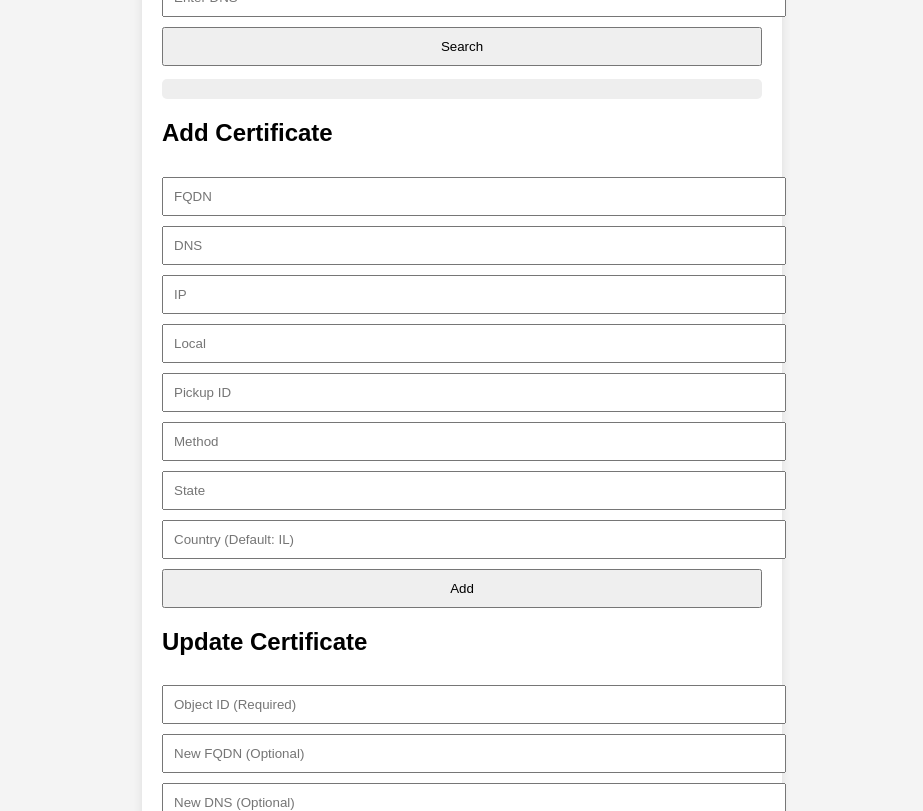
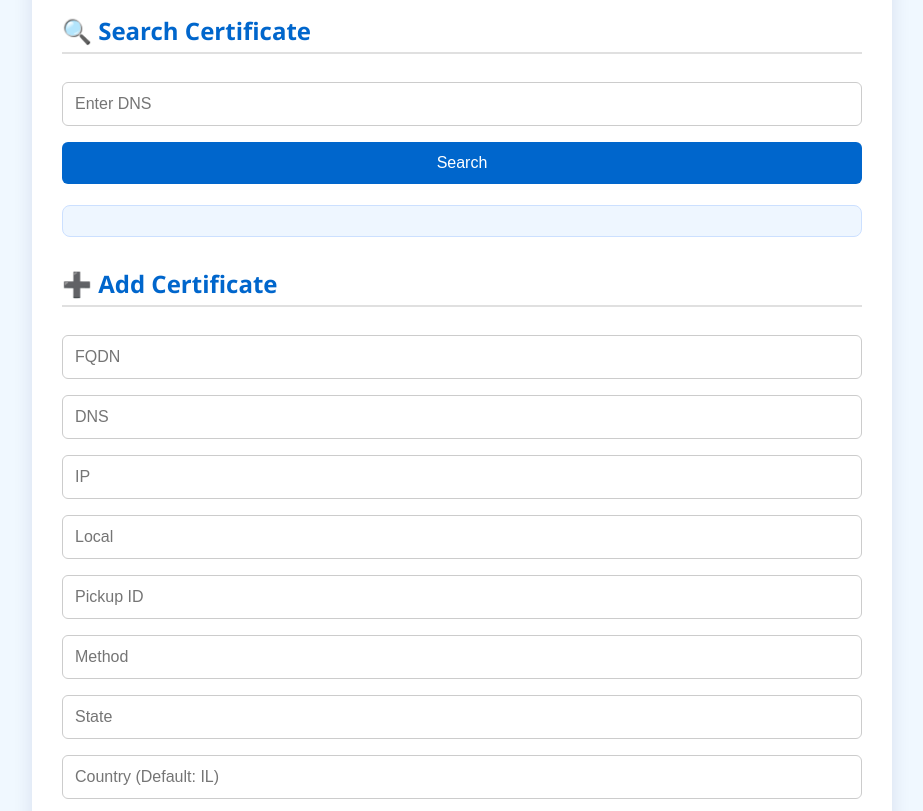
Before and after one commit to syelba/CertAutomation, a plain HTML site: page index.html in a window 1280 px wide. Shown: the part 140-951 px from the top of the page, without its empty margins (178-1101 px from the left). Drawn offline with Linux system fonts and the light colour scheme.

Commit message:
Update index.html

```diff
--- a/index.html
+++ b/index.html
@@ -1,43 +1,77 @@
 <!DOCTYPE html>
 <html lang="en">
 <head>
-    <meta charset="UTF-8">
-    <meta name="viewport" content="width=device-width, initial-scale=1.0">
-    <title>MongoDB Certificate Manager</title>
+  <meta charset="UTF-8" />
+  <meta name="viewport" content="width=device-width, initial-scale=1.0"/>
+  <title>Certificate Manager</title>
   <style>
     body {
-            font-family: Arial, sans-serif;
-            margin: 20px;
-            background-color: #f4f4f4;
+      font-family: 'Segoe UI', sans-serif;
+      background-color: #f0f8ff;
+      margin: 0;
+      padding: 0;
+      color: #333;
     }
     .container {
-            max-width: 600px;
-            margin: auto;
-            background: white;
-            padding: 20px;
-            border-radius: 10px;
-            box-shadow: 0px 0px 10px rgba(0, 0, 0, 0.1);
+      max-width: 800px;
+      margin: 30px auto;
+      background-color: #ffffff;
+      padding: 30px;
+      border-radius: 12px;
+      box-shadow: 0 5px 20px rgba(0, 0, 100, 0.1);
+    }
+    h2 {
+      color: #0066cc;
+      border-bottom: 2px solid #e0e0e0;
+      padding-bottom: 5px;
+      margin-top: 30px;
     }
     input, button {
       width: 100%;
-            padding: 10px;
-            margin-top: 10px;
+      padding: 12px;
+      margin: 8px 0;
+      border-radius: 6px;
+      border: 1px solid #ccc;
+      box-sizing: border-box;
+      font-size: 1rem;
+    }
+    button {
+      background-color: #0066cc;
+      color: white;
+      border: none;
+      cursor: pointer;
+      transition: background 0.3s ease;
+    }
+    button:hover {
+      background-color: #004d99;
     }
     pre {
-            background: #eee;
-            padding: 10px;
-            border-radius: 5px;
+      background-color: #eef6ff;
+      padding: 15px;
+      border-radius: 8px;
+      white-space: pre-wrap;
+      max-height: 300px;
+      overflow-y: auto;
+      border: 1px solid #cce0ff;
+    }
+    .form-section {
+      margin-bottom: 20px;
     }
   </style>
 </head>
 <body>
   <div class="container">
-        <h2>Search Certificate</h2>
+    <h1 style="text-align: center; color: #004d99;">Certificate Manager</h1>
+
+    <div class="form-section">
+      <h2>🔍 Search Certificate</h2>
       <input type="text" id="search_dns" placeholder="Enter DNS">
       <button onclick="searchCertificate()">Search</button>
       <pre id="search_result"></pre>
+    </div>
 
-        <h2>Add Certificate</h2>
+    <div class="form-section">
+      <h2>➕ Add Certificate</h2>
       <div id="add_form">
         <input type="text" name="fqdn" placeholder="FQDN">
         <input type="text" name="dns" placeholder="DNS">
@@ -46,11 +80,16 @@
         <input type="text" name="pickup-ID" placeholder="Pickup ID">
         <input type="text" name="method" placeholder="Method">
         <input type="text" name="state" placeholder="State">
-            <input type="text" name="country" placeholder="Country (Default: IL)">
+        <input type="text" name="Country" placeholder="Country (Default: IL)">
+        <input type="text" name="cert_location" placeholder="Certificate Location">
+        <input type="text" name="host_user" placeholder="Host User">
+        <input type="text" name="host_password" placeholder="Host Password">
         <button onclick="addCertificate()">Add</button>
       </div>
+    </div>
 
-        <h2>Update Certificate</h2>
+    <div class="form-section">
+      <h2>✏️ Update Certificate</h2>
       <div id="update_form">
         <input type="text" name="id" placeholder="Object ID (Required)">
         <input type="text" name="fqdn" placeholder="New FQDN (Optional)">
@@ -61,16 +100,25 @@
         <input type="text" name="method" placeholder="New Method (Optional)">
         <input type="text" name="state" placeholder="New State (Optional)">
         <input type="text" name="country" placeholder="New Country (Optional)">
+        <input type="text" name="cert_location" placeholder="Certificate Location">
+        <input type="text" name="host_user" placeholder="Host User">
+        <input type="text" name="host_password" placeholder="Host Password">
         <button onclick="updateCertificate()">Update</button>
       </div>
+    </div>
 
-        <h2>Delete Certificate</h2>
+    <div class="form-section">
+      <h2>🗑️ Delete Certificate</h2>
       <input type="text" id="delete_id" placeholder="Object ID">
+      <input type="password" id="delete_password" placeholder="Admin Password">
       <button onclick="deleteCertificate()">Delete</button>
+    </div>
 
-        <h2>List All Certificates</h2>
+    <div class="form-section">
+      <h2>📋 List All Certificates</h2>
       <button onclick="listCertificates()">List</button>
       <pre id="list_result"></pre>
+    </div>
   </div>
 
   <script>
@@ -111,14 +159,15 @@
 
     async function deleteCertificate() {
       const id = document.getElementById('delete_id').value;
-            if (!id) {
-                alert("Please provide an Object ID to delete.");
+      const password = document.getElementById('delete_password').value;
+      if (!id || !password) {
+        alert("ID and password are required for deletion.");
         return;
       }
       const response = await fetch('/delete', {
         method: 'POST',
         headers: { 'Content-Type': 'application/json' },
-                body: JSON.stringify({ id })
+        body: JSON.stringify({ id, password })
       });
       const data = await response.json();
       alert(data.message || data.error);
```
Lines whose indentation alone changed are shown as unchanged.
